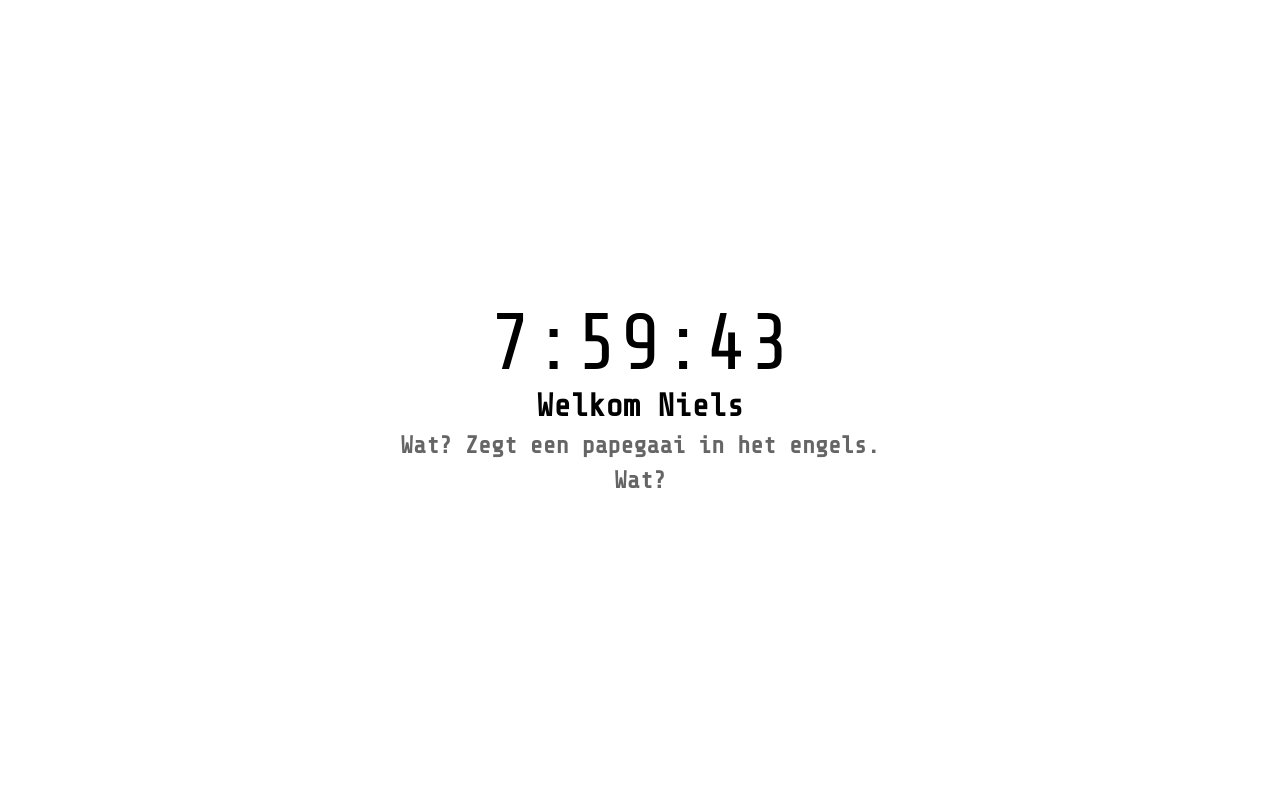
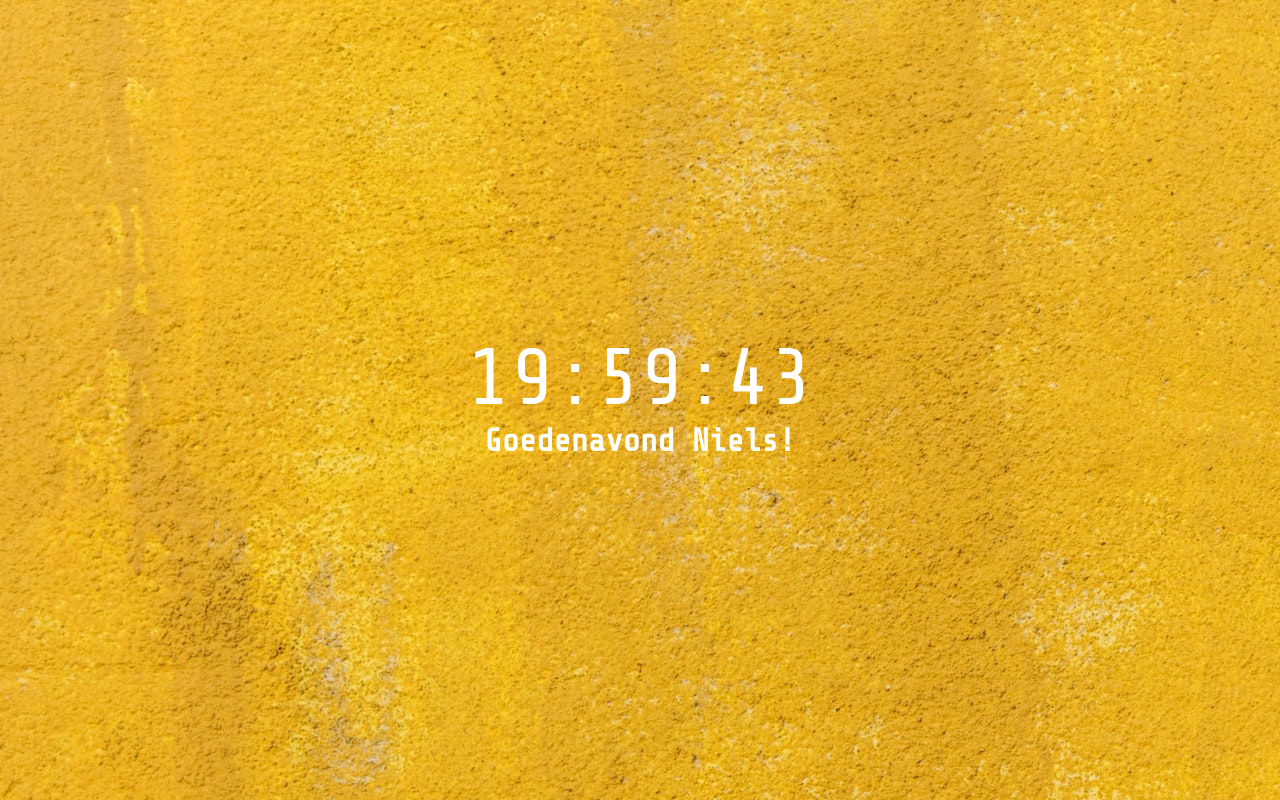
Before and after one commit to nielsettema/landingtimeJS, a plain HTML site: page index.html in a window 1280 px wide. Drawn offline with nearby package versions, Linux system fonts and the light colour scheme.

Commit message:
added the dynamic background and greeting functions plus did some changes to the clock

```diff
--- a/index.html
+++ b/index.html
@@ -1,23 +1,22 @@
 <!DOCTYPE html>
 <html lang="en">
+
 <head>
     <meta charset="UTF-8">
         <meta name="viewport" content="width=device-width, initial-scale=1.0">
         <meta http-equiv="X-UA-Compatible" content="ie=edge">
             <link href="https://fonts.googleapis.com/css?family=Share+Tech+Mono&display=swap" rel="stylesheet">
             <link rel="stylesheet" href="styles.css">
-    <title>Landing time</title>
+                <title>Landing Time</title>
 </head>
 
 <body>
     <time id="time">23:27:00 PM</time>
         <h1>
-    <span id="greeting">Welkom</span>
-    <span id="name" contentEditable="True">Niels</span>
+            <span id="greeting"></span>
+            <span id="name" contentEditable="True">Niels!</span>
         </h1>
-
-<h2>Wat? Zegt een papegaai in het engels.</h2>
-<h2 id="papegaai" contenteditable="True">Wat?</h2>
+    </div>
 
 <script src="js/main.js"></script>
 </body>
--- a/js/main.js
+++ b/js/main.js
@@ -18,13 +18,39 @@ function showTime() {
   const amPm = hour >= 12 ? 'PM' : 'AM';
 
   // 12hr Format
-  hour = hour % 12 || 12;
+  // hour = hour % 24 || 12;
 
 //Output the time
-time.innerHTML = `${hour}<span>:</span>${min}<span>:</span>${sec}`;
+time.innerHTML = `${hour}<span>:</span>${addZero(min)}<span>:</span>${addZero(sec)}`;
 
 setTimeout(showTime, 1000);
 }
 
+// Add Zeros
+function addZero(n) {
+  return (parseInt(n, 10) < 10 ? '0' : '') + n;
+}
+
+// Background and Greeting
+function setBgGreet () {
+  let today = new Date(),
+    hour = today.getHours();
+
+  if(hour < 12) {
+    //  Ochtend
+    document.body.style.backgroundImage = "url('../img/ochtend.jpg')";
+    greeting.textContent = 'Goeiemorgen';
+      } else if(hour < 18) {
+    //  Middag
+    document.body.style.backgroundImage ="url('../img/ochtend2.jpg')";
+    greeting.textContent = 'Goeiemiddag';
+    } else {
+    document.body.style.backgroundImage = "url('../img/avond.jpg')";
+    greeting.textContent = 'Goedenavond';
+    }
+    // Avond
+}
+
 // Run
 showTime ();
+setBgGreet();
--- a/styles.css
+++ b/styles.css
@@ -10,9 +10,9 @@ body {
     flex-direction: column;
     align-items: center;
     justify-content: center;
-    text-align: left;
+    text-align: center;
     height: 100vh;
-    color: black;
+    color: white;
 }
 
 #time {
@@ -33,3 +33,7 @@ h2 {
         font-size: 3rem;
     }
 }
+
+img {
+    width: 70%;
+}
```
Also changed, not shown: img/avond.jpg (added), img/ochtend.jpg (added), img/ochtend2.jpg (added), 4 other files. Lines whose indentation alone changed are shown as unchanged.
